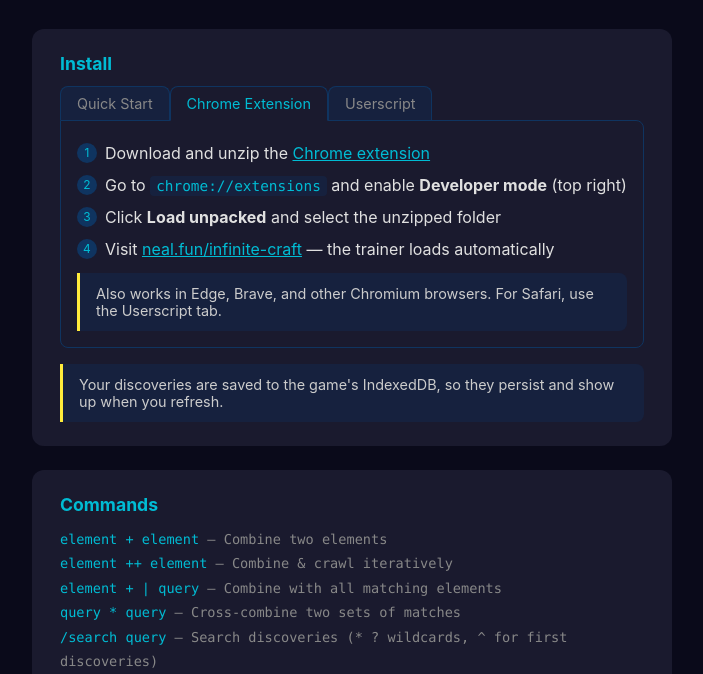
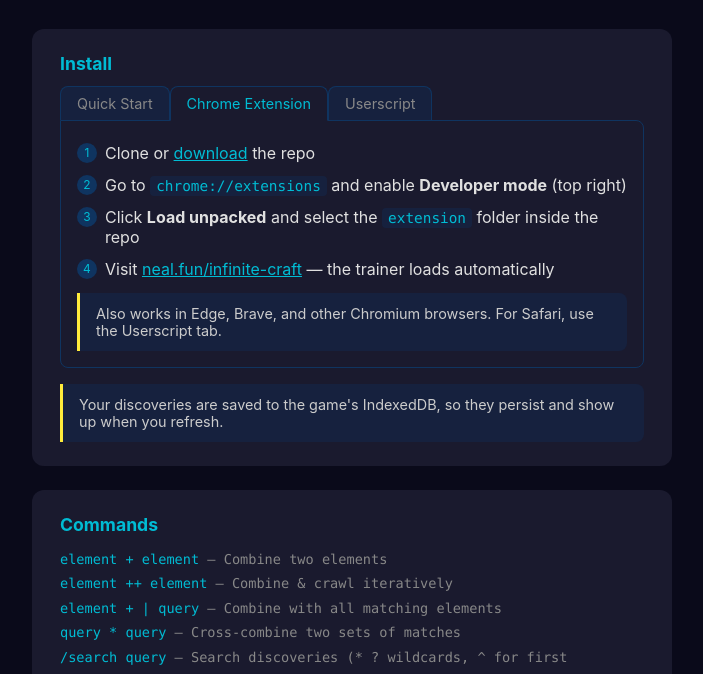
Before and after one commit to hacker6284/infinite-craft-cli, a browser extension: page bookmarklet/index.html in a window 1280 px wide. Both pictures are taken after a click on the element "Chrome Extension". Shown: the part 110-784 px from the top of the page, without its empty margins (288-991 px from the left). Drawn offline with Linux system fonts and the light colour scheme.

Commit message:
Fix extension download link to point to repo archive

```diff
--- a/bookmarklet/index.html
+++ b/bookmarklet/index.html
@@ -67,9 +67,9 @@
 
   <div class="tab-content" id="tab-extension">
     <ol class="steps">
-      <li>Download and unzip the <a href="https://github.com/hacker6284/infinite-craft-cli/releases/latest/download/infinite-craft-trainer-extension.zip">Chrome extension</a></li>
+      <li>Clone or <a href="https://github.com/hacker6284/infinite-craft-cli/archive/refs/heads/main.zip">download</a> the repo</li>
       <li>Go to <code>chrome://extensions</code> and enable <strong>Developer mode</strong> (top right)</li>
-      <li>Click <strong>Load unpacked</strong> and select the unzipped folder</li>
+      <li>Click <strong>Load unpacked</strong> and select the <code>extension</code> folder inside the repo</li>
       <li>Visit <a href="https://neal.fun/infinite-craft/" target="_blank">neal.fun/infinite-craft</a> — the trainer loads automatically</li>
     </ol>
     <div class="note">Also works in Edge, Brave, and other Chromium browsers. For Safari, use the Userscript tab.</div>
```
